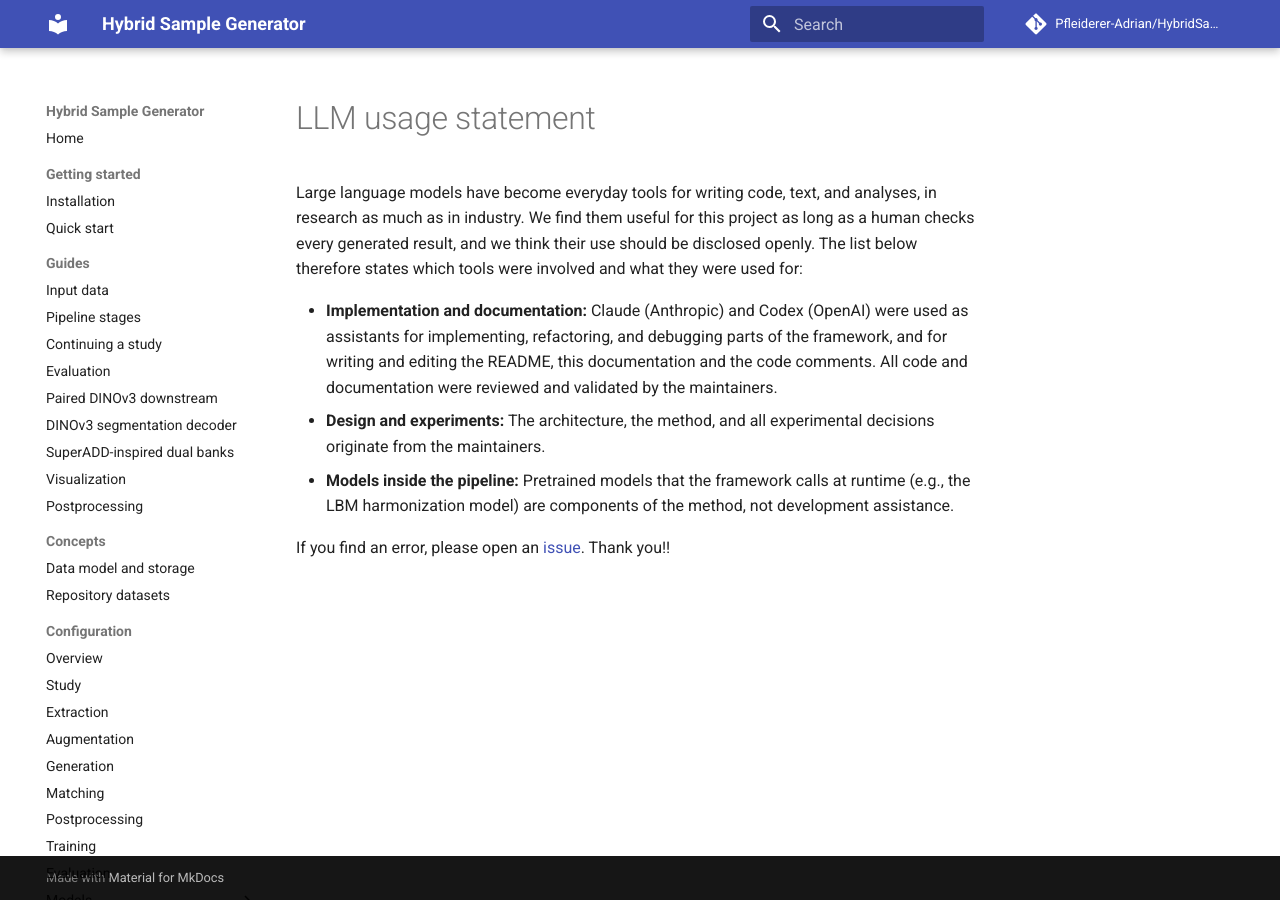
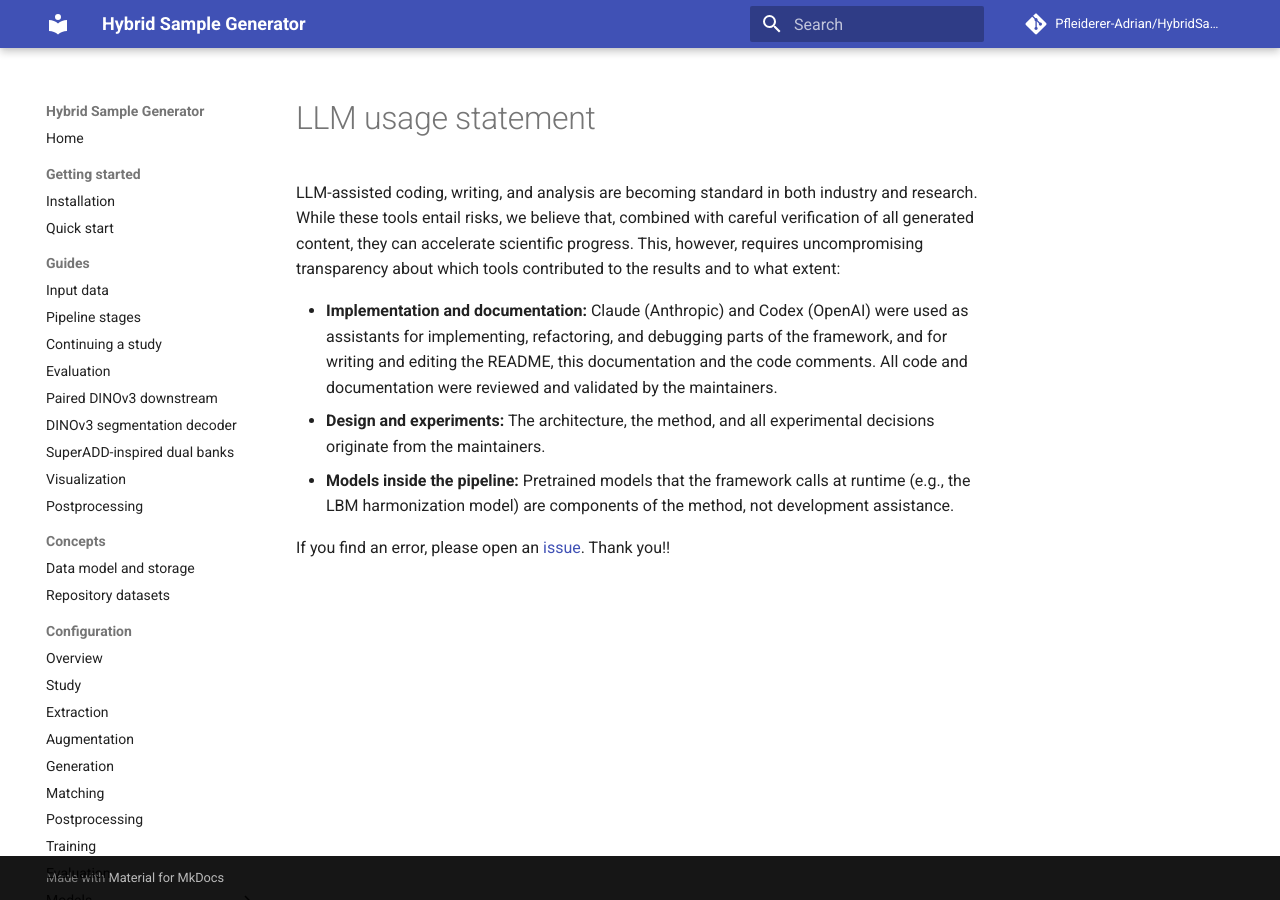
Before and after one commit to Pfleiderer-Adrian/HybridSampleGeneration, an MkDocs documentation site: the page built from docs/llm-usage.md, in a window 1280 px wide. Built offline with MkDocs 1.6.1 and Material for MkDocs 9.7.7, drawn with Linux system fonts in a browser that asks for light colours; comment, search, counter and statistics services are not loaded.

Commit message:
Revert "Reword the LLM usage statement introduction"
This reverts commit 02af1d8efec8146dfd208a7cdc31e2c29e457b3a.

```diff
--- a/docs/llm-usage.md
+++ b/docs/llm-usage.md
@@ -1,10 +1,10 @@
 # LLM usage statement
 
-Large language models have become everyday tools for writing code, text, and
-analyses, in research as much as in industry. We find them useful for this
-project as long as a human checks every generated result, and we think their
-use should be disclosed openly. The list below therefore states which tools
-were involved and what they were used for:
+LLM-assisted coding, writing, and analysis are becoming standard in both industry
+and research. While these tools entail risks, we believe that, combined with
+careful verification of all generated content, they can accelerate scientific
+progress. This, however, requires uncompromising transparency about which tools
+contributed to the results and to what extent:
 
 - **Implementation and documentation:** Claude (Anthropic) and Codex (OpenAI)
   were used as assistants for implementing, refactoring, and debugging parts of
```
Also changed, not shown: README.md (+5 -5 lines).
